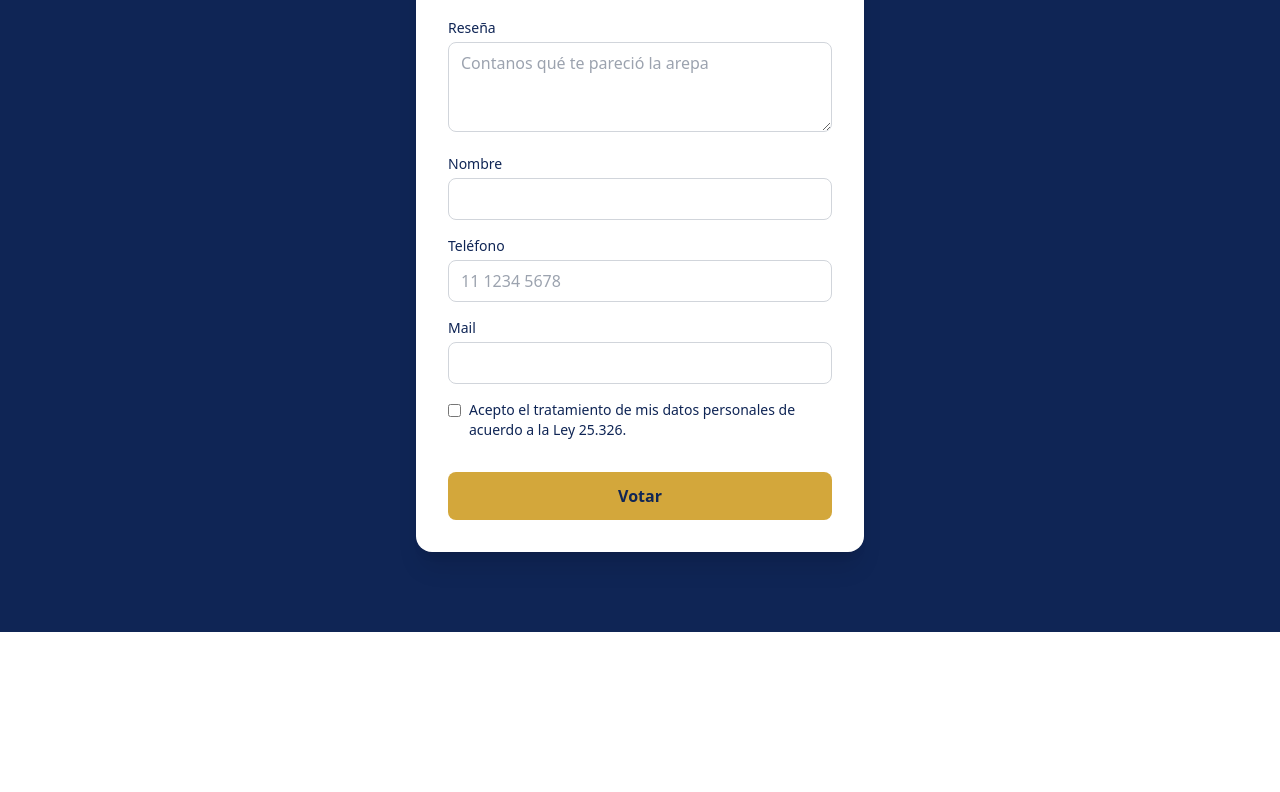
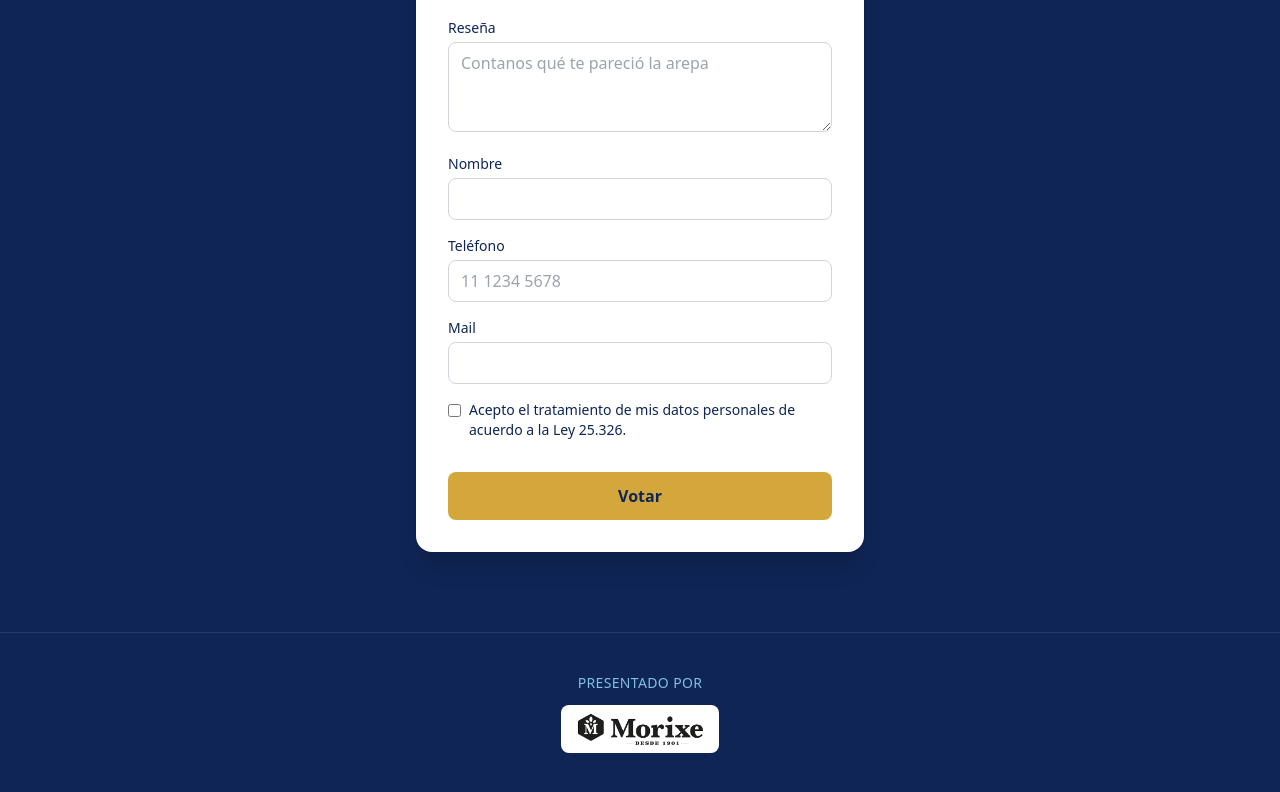
Before and after one commit to mejorarepaarg-tech/concurso-arepas, a Next.js app: page / in a window 1280 px wide. Shown: the part 1202-1994 px from the top of the page. Before the commit the page ends 1834 px from the top, so only its background shows below. Built offline with nearby package versions, Linux system fonts and the light colour scheme; no server answers; the database is empty.

Commit message:
Agregar footer con sponsor Morixe
El evento se presenta oficialmente como "Presentado por Morixe".
Se agrega el logo del sponsor en el footer de la landing, sobre
fondo claro para contraste (el logo es negro sobre transparente).

Co-Authored-By: Claude Sonnet 5 <noreply@anthropic.com>

```diff
--- a/app/page.tsx
+++ b/app/page.tsx
@@ -47,6 +47,15 @@ export default async function HomePage() {
 
       {/* Galería + votación */}
       <VotacionSection restaurants={todos} />
+
+      {/* Footer — sponsor */}
+      <footer className="px-4 py-10 border-t border-white/10 flex flex-col items-center gap-3">
+        <p className="text-celeste text-sm uppercase tracking-wide">Presentado por</p>
+        <div className="bg-crema rounded-lg px-4 py-2">
+          {/* eslint-disable-next-line @next/next/no-img-element */}
+          <img src="/morixe-logo.png" alt="Morixe, desde 1901" className="h-8" />
+        </div>
+      </footer>
     </main>
   )
 }
```
Also changed, not shown: public/morixe-logo.png (added).
